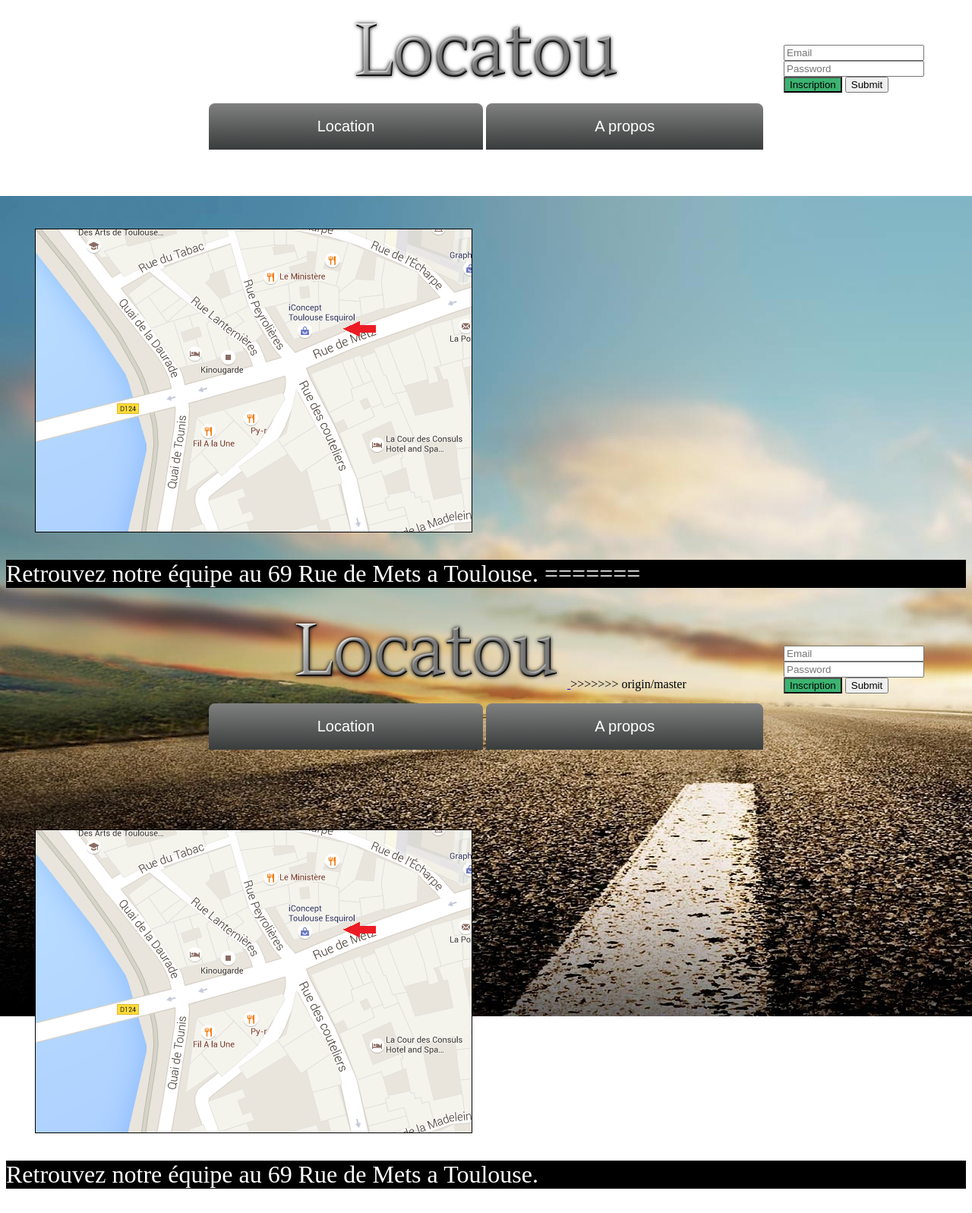
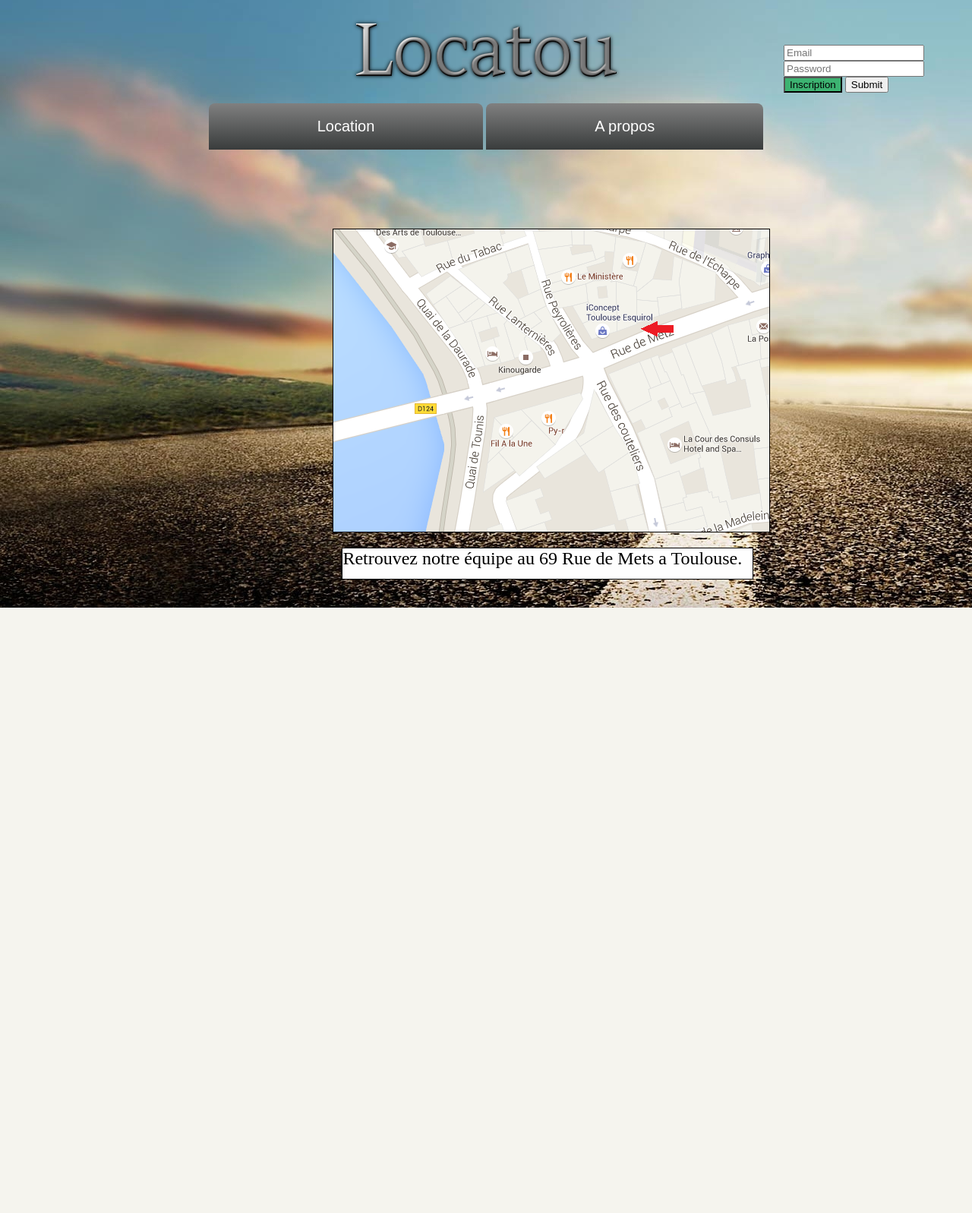
Before and after one commit to Dadidaderp/Locatou, a PHP site: page /plan_du_site.php in a window 1280 px wide. Shown: the whole page at 76% size. After the commit the page ends 800 px from the top, so only its background shows below. Run offline with PHP 8.4, Linux system fonts and the light colour scheme.

Commit message:
Commit Marc
Page plan du site + css

```diff
--- a/plan_du_site.php
+++ b/plan_du_site.php
@@ -14,7 +14,7 @@
             <form method= "post" action="login.php">
                 <input type="text" name="login" value="" placeholder="Email"> <input type="password" name="password" value="" placeholder="Password">
                 <br>
-			<input type="button" name="inscription.php" value="Inscription" onclick="self.location.href='inscription.html'" style="background-color:#3cb371" style="color:white; font-weight:bold"onclick> <input type="submit" value"Se connecter">
+                <input type="button" name="inscription.php" value="Inscription" onclick="self.location.href = 'inscription.html'" style="background-color:#3cb371" style="color:white; font-weight:bold"onclick> <input type="submit" value"Se connecter">
             </form>
         </div>
 
@@ -45,47 +45,6 @@
         <img class="plan_site" src="images/plan_site_toulouse.png" alt="PlanToulouse"/>
     <p class="textePlanSite">
         Retrouvez notre équipe au 69 Rue de Mets a Toulouse.
-=======
-    <header>
-        <p class="titre">
-            <a href="index.php"> <img src="images/titre.png" alt="Titre" /> </a>
->>>>>>> origin/master
-        </p>
-        <div id="login">
-            <form method= "post" action="login.php">
-                <input type="text" name="login" value="" placeholder="Email"> <input type="password" name="password" value="" placeholder="Password">
-                <br>
-                <input type="button" name="inscription.php" value="Inscription" onclick="self.location.href = 'inscription.html'" style="background-color:#3cb371" style="color:white; font-weight:bold"onclick> <input type="submit" value"Se connecter">
-                                                                                                                                                                                                        </div>
-
-                <ul id="menu-principal">
-                    <li><a href="menu_modeles.php">Location</a>
-                        <ul>
-                            <li><a href="audi.php">Audi</a></li>
-                            <li><a href="bmw.php">BMW</a></li>
-                            <li><a href="mini.php">Mini</a></li>
-                            <li><a href="nissan.php">Nissan</a></li>
-                        </ul>
-                    </li>
-                    <li><a href="#">A propos</a>
-                        <ul>
-                            <li><a href="contact.php">Nous contacter</a></li>
-                            <li><a href="plan_du_site.php">Nos agences</a></li>
-                            <li><a href="#">FAQ</a></li>
-                        </ul>
-                    </li>
-
-                </ul>
-
-                </header>
-
-                </head>
-                <body>
-                    <p>
-                        <img class="plan_site" src="images/plan_site_toulouse.png" alt="PlanToulouse"/>
-                    <p class="textePlanSite">
-                        Retrouvez notre équipe au 69 Rue de Mets a Toulouse.
-                    </p>
     </p>
 </body>
 </html>
--- a/style.css
+++ b/style.css
@@ -33,7 +33,7 @@ body{
 
 .plan_site {
     margin-top: 7%;
-    margin-left: 3%;
+    margin-left: 34%;
     border: 1px solid #010101;
 }
 
@@ -44,9 +44,13 @@ body{
 }
 
 .textePlanSite {
-    color: white;
-    background-color: black;
-    font-size: 32px;
+    margin-top: 1%;
+    margin-left: 35%;
+    border: 1px solid #010101;
+    font-size: x-large;
+    width:540px;
+    height:40px;
+    background-color:#FEFEFE;
 }
 
 #ContactPara {
```
Lines whose indentation alone changed are shown as unchanged.
